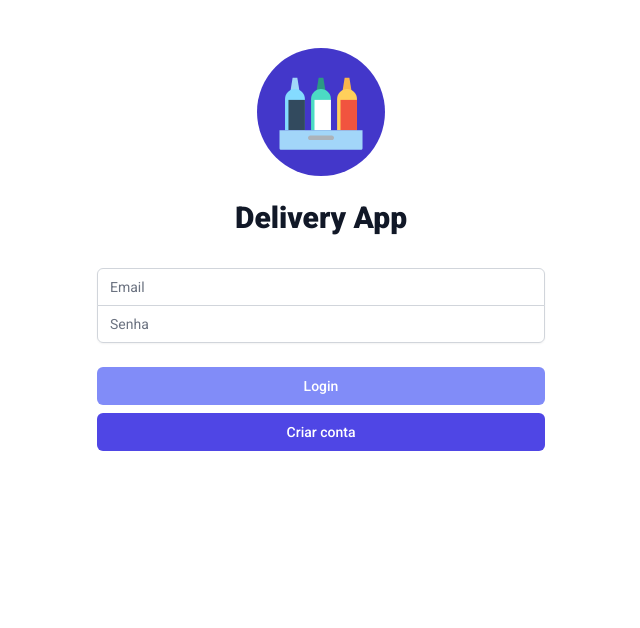
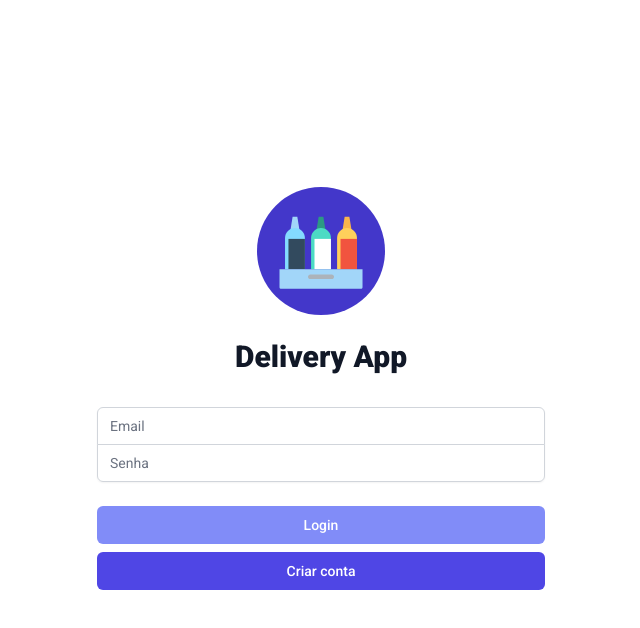
Before and after one commit to analuisams99/project-delivery-app, a React (Create React App) app in the folder front-end/: page /login in a window 1280 px wide. Shown: the top 628 px of the page, without its empty margins (319-959 px from the left). Built offline with nearby package versions, Linux system fonts and the light colour scheme.

Commit message:
Estilo: Ajuste no código tailwind do login

```diff
--- a/front-end/src/pages/Login/Login.jsx
+++ b/front-end/src/pages/Login/Login.jsx
@@ -62,7 +62,7 @@
 
   return (
     <div
-      className="min-h-full flex items-center justify-center py-12 px-4 sm:px-6 lg:px-8"
+      className="h-screen flex items-center justify-center py-12 px-4 sm:px-6 lg:px-8"
     >
       <div className="max-w-md w-full space-y-8">
         <div>
```
